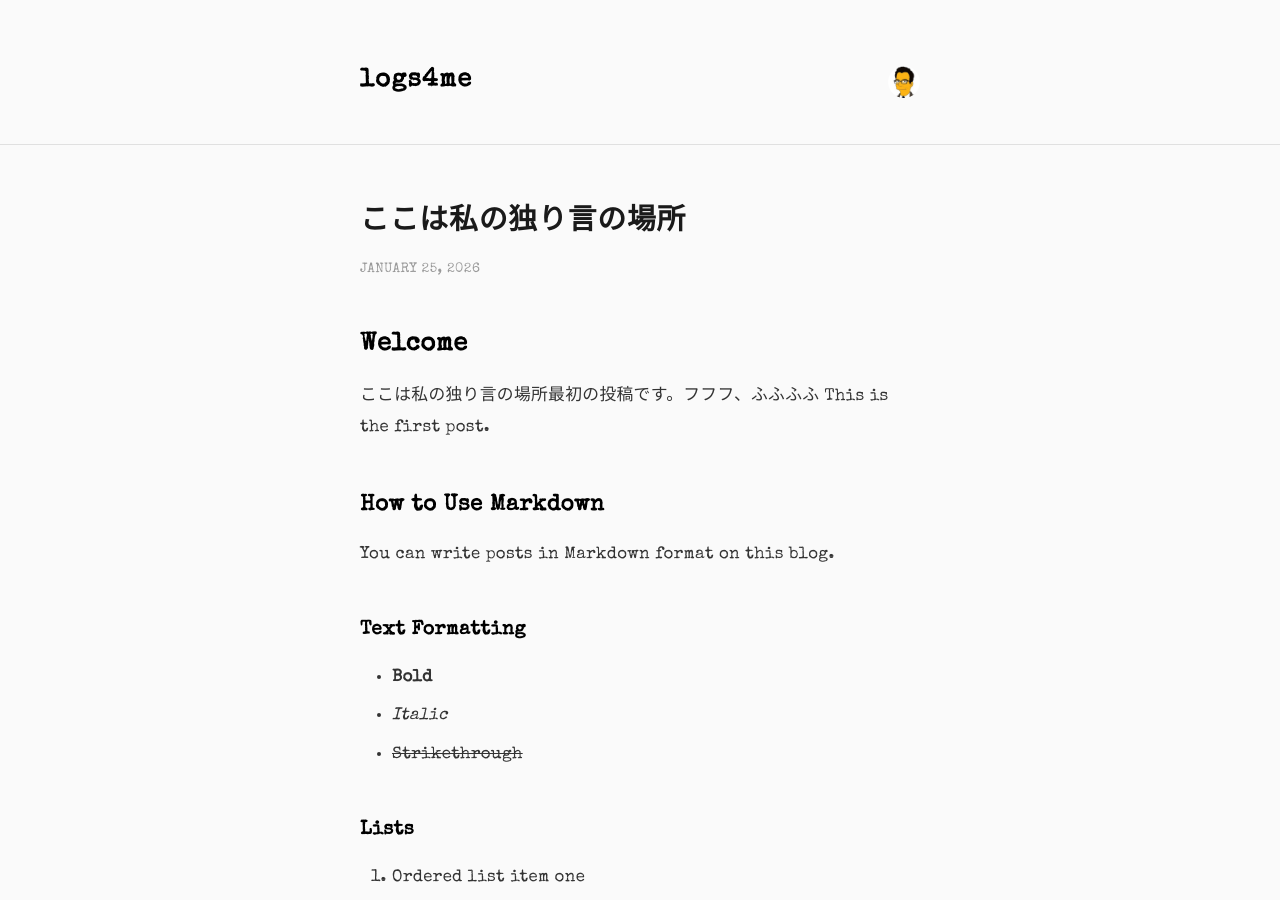
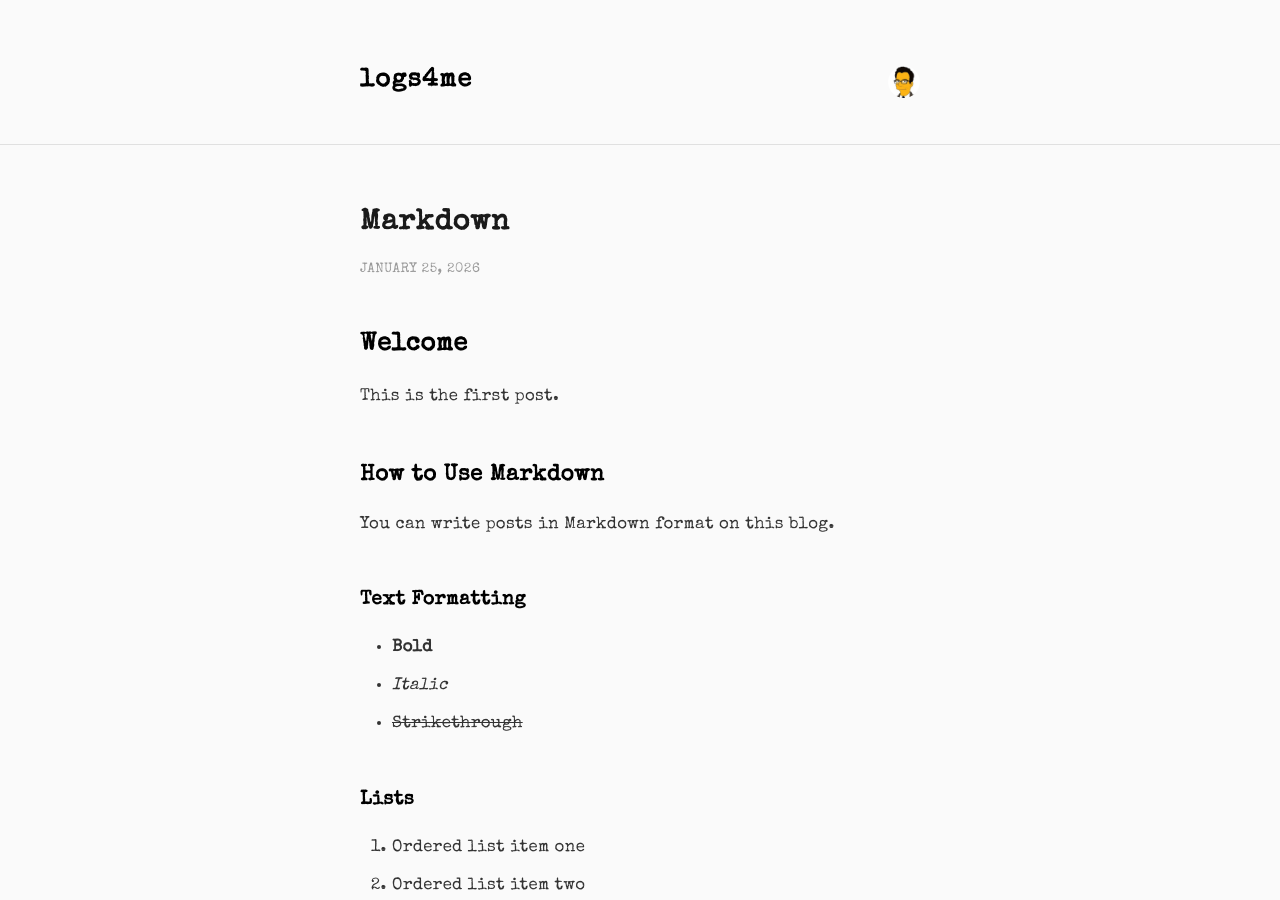
Before and after one commit to champlasonic/logs4me, a Jekyll site: the page built from _posts/2026-01-25-my-monologue-place.md, in a window 1280 px wide and 900 px high. Built offline with Jekyll 4.4.1, drawn with Linux system fonts in a browser that asks for light colours.

Commit message:
Update 2026-01-25-my-monologue-place.md

```diff
--- a/_posts/2026-01-25-my-monologue-place.md
+++ b/_posts/2026-01-25-my-monologue-place.md
@@ -1,6 +1,6 @@
 ---
 layout: post
-title: "ここは私の独り言の場所"
+title: "Markdown"
 date: 2026-01-25
 categories: blog
 permalink: /my-monologue-place/
@@ -8,7 +8,6 @@ permalink: /my-monologue-place/
 
 # Welcome
 
-ここは私の独り言の場所最初の投稿です。フフフ、ふふふふ
 This is the first post.
 
 ## How to Use Markdown
```
